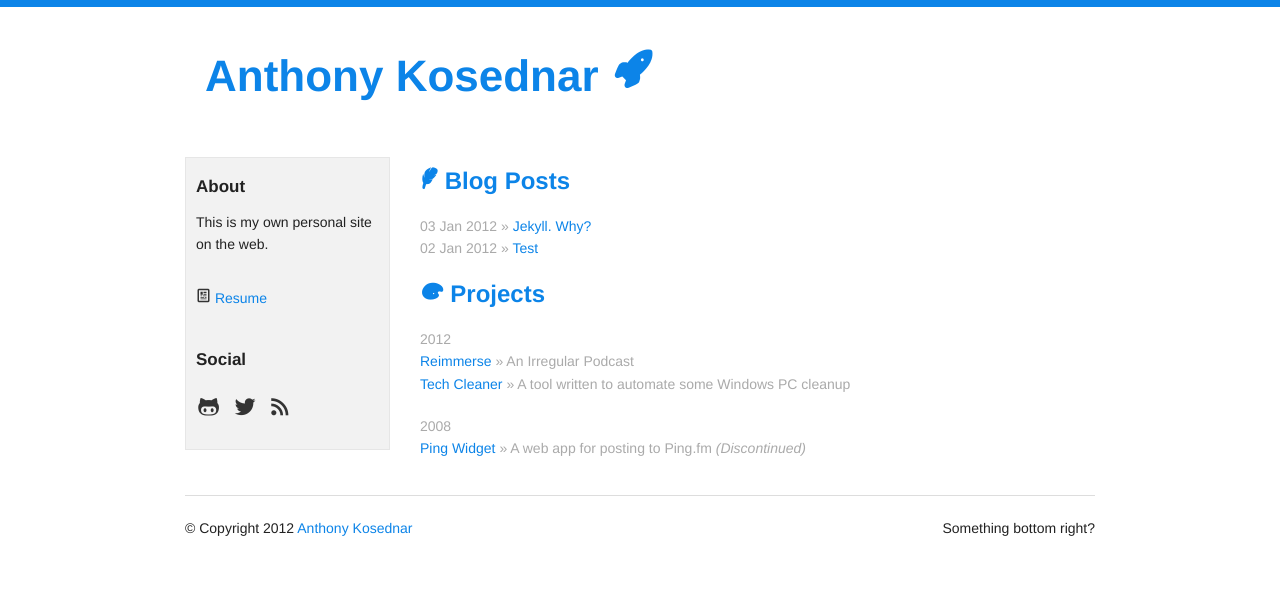
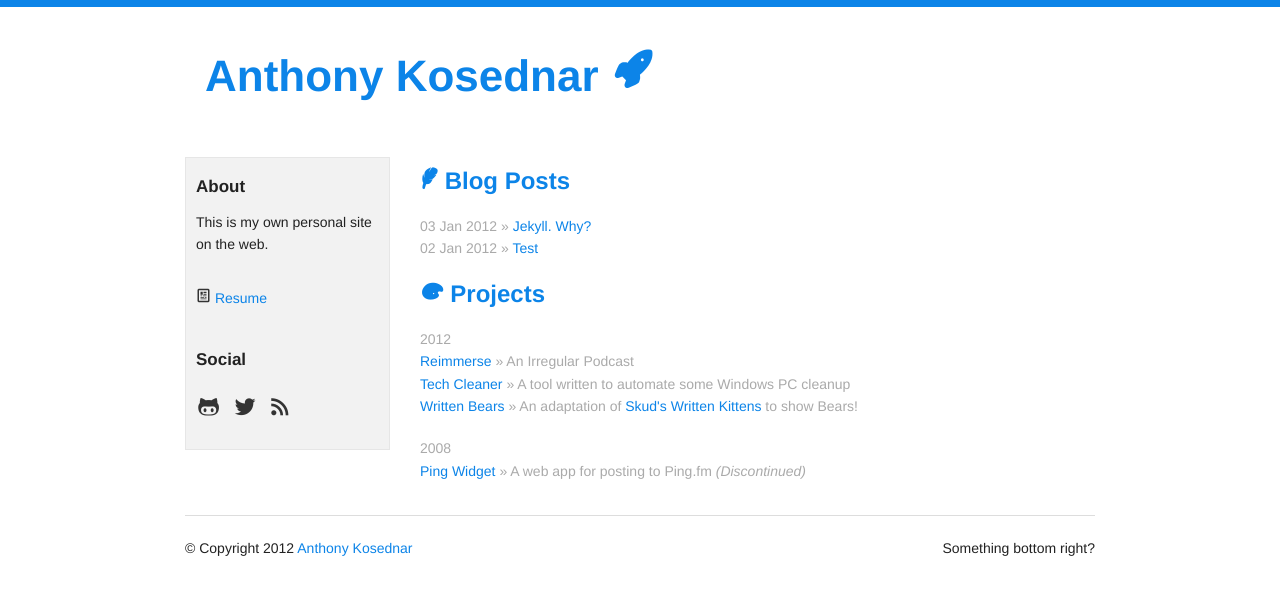
Before and after one commit to akosednar/akosednar.github.com, a Jekyll site: the page built from index.html, in a window 1280 px wide. Shown: the top 595 px of the page. Built offline with Jekyll 4.4.1, drawn with Linux system fonts in a browser that asks for light colours.

Commit message:
Added written bears to projects!

```diff
--- a/index.html
+++ b/index.html
@@ -19,6 +19,7 @@ title: Home
         		<li><span>2012</span></li>
         		<li><a href="http://reimmer.se" target="_blank">Reimmerse</a> <span>&raquo; An Irregular Podcast</span></li>
         		<li><a href="https://github.com/akosednar/TechCleaner" target="_blank">Tech Cleaner</a> <span>&raquo; A tool written to automate some Windows PC cleanup</span></li>
+        		<li><a href="https://github.com/akosednar/writtenbears" target="_blank">Written Bears</a> <span>&raquo; An adaptation of <a href="https://github.com/Skud/writtenkitten" target="_blank">Skud's Written Kittens</a> to show Bears!</span></li>
         		<li class="spacer"><span>2008</span></li>
         		<li><a href="https://github.com/akosednar/Pingfm-Widget" target="_blank">Ping Widget</a> <span>&raquo; A web app for posting to Ping.fm <i>(Discontinued)</i></span></li>
         	</ul>
```
